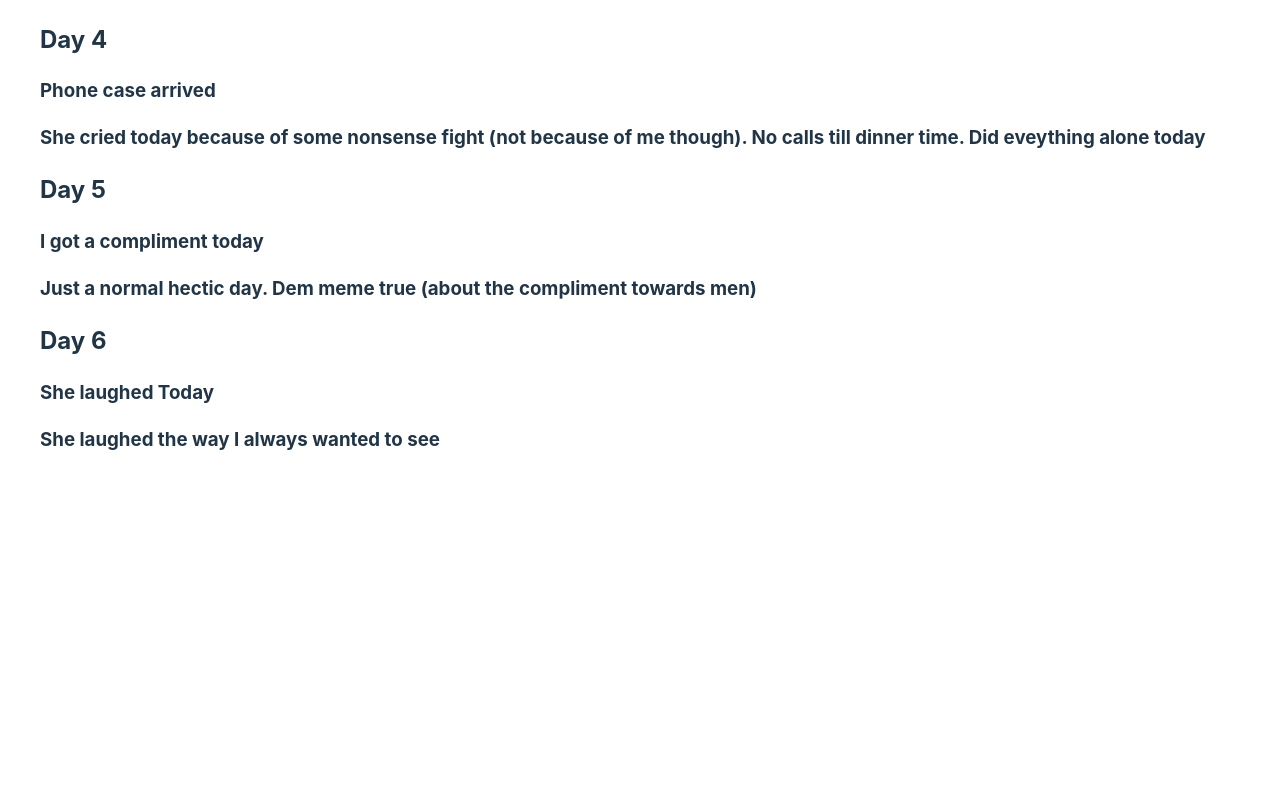
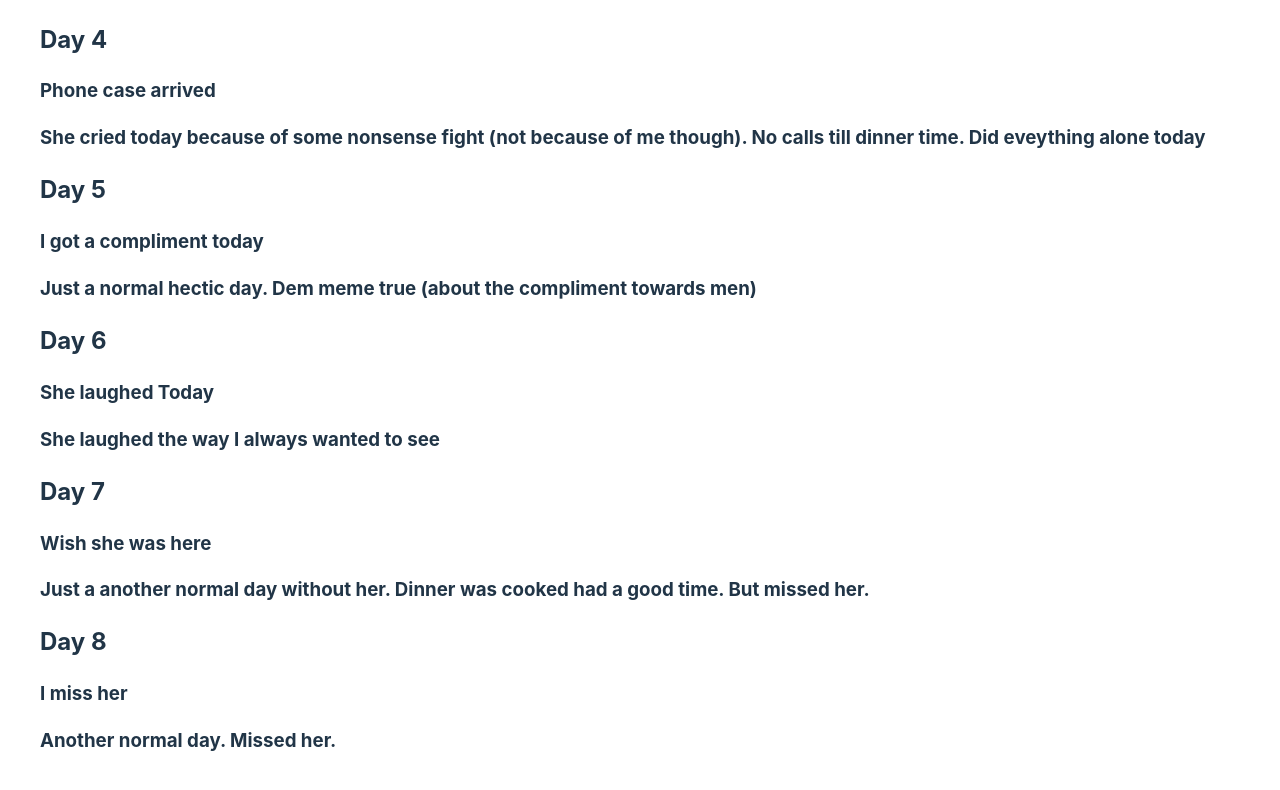
Before and after one commit to im-nihar/todo, a React (Vite) app: page / in a window 1280 px wide. Shown: the part 800-1590 px from the top of the page. Before the commit the page ends 1312 px from the top, so only its background shows below. Built offline with nearby package versions, Linux system fonts and the light colour scheme.

Commit message:
Minor changes

```diff
--- a/src/pages/home.jsx
+++ b/src/pages/home.jsx
@@ -41,6 +41,17 @@ export default function Home() {
       msg: "She laughed Today",
       dayWent: "She laughed the way I always wanted to see",
     },
+    {
+      day: "Day 7",
+      msg: "Wish she was here",
+      dayWent:
+        "Just a another normal day without her. Dinner was cooked had a good time. But missed her.",
+    },
+    {
+      day: "Day 8",
+      msg: "I miss her",
+      dayWent: "Another normal day. Missed her.",
+    },
   ];
 
   // useEffect(() => {
```
